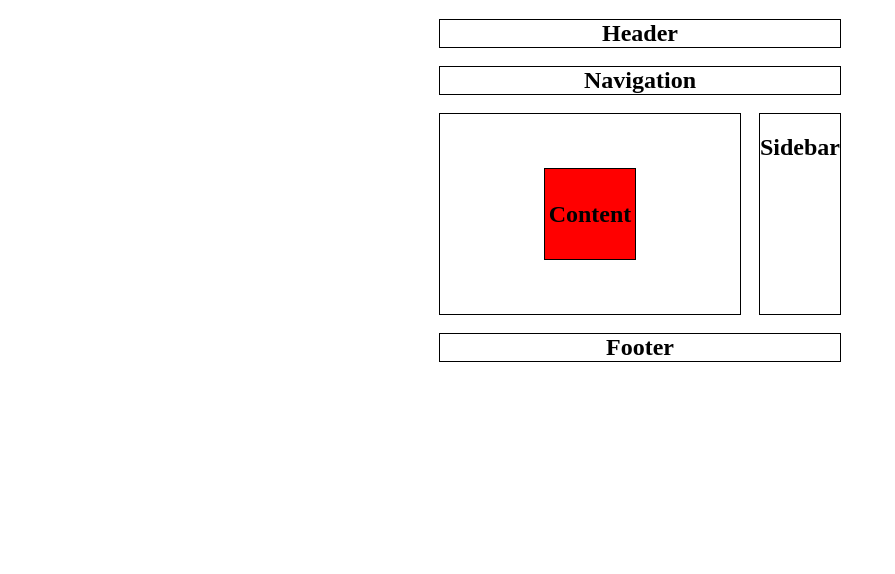
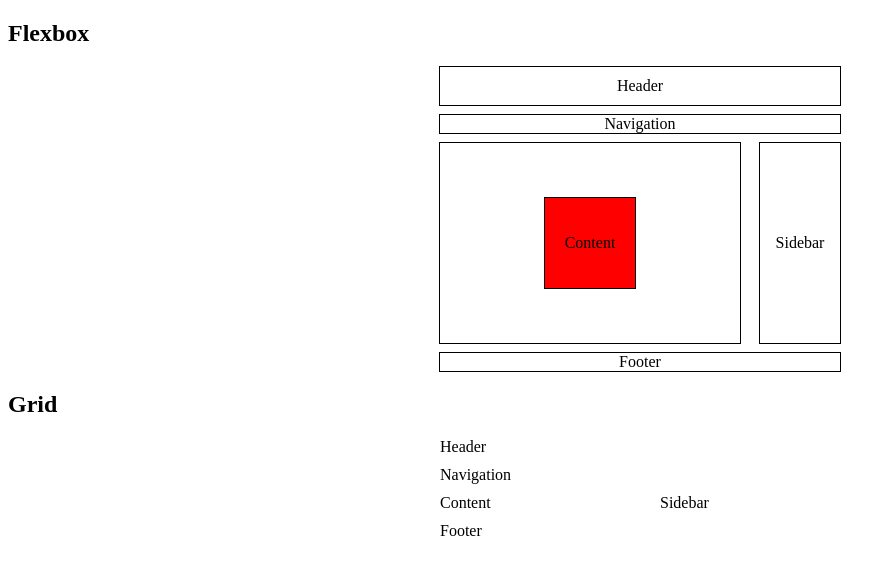
Before and after one commit to iSteffan/DevIT-Software-test-task, a plain HTML site: page index.html in a window 1280 px wide. Shown: the whole page, without its empty margins (0-895 px from the left). Drawn offline with Linux system fonts and the light colour scheme.

Commit message:
grid in process

```diff
--- a/css/styles.css
+++ b/css/styles.css
@@ -1,29 +1,32 @@
-.header {
+p {
+  margin: 0;
+}
+
+.flexbox {
   margin-left: auto;
   margin-right: auto;
+  display: flex;
+  flex-direction: column;
+  row-gap: 10px;
 
   width: 400px;
+}
+
+.header {
+  padding: 10px 0;
+
   text-align: center;
   outline: 1px solid black;
 }
 
 .nav {
-  margin-left: auto;
-  margin-right: auto;
-
-  width: 400px;
   text-align: center;
-
   outline: 1px solid black;
 }
 
 .wrapper {
-  margin-left: auto;
-  margin-right: auto;
   display: flex;
   gap: 20px;
-
-  width: 400px;
 }
 
 .content {
@@ -48,20 +51,19 @@
   outline: 1px solid black;
 
   animation: rotateSquare 5s linear infinite;
-  transition: background-color 0.5s ease;
 }
 
 .sidebar {
+  display: flex;
+  justify-content: center;
+  align-items: center;
+
+  width: 20%;
   outline: 1px solid black;
 }
 
 .footer {
-  margin-left: auto;
-  margin-right: auto;
-
-  width: 400px;
   text-align: center;
-
   outline: 1px solid black;
 }
 
@@ -83,3 +85,37 @@
     background-color: red;
   }
 }
+
+.grid {
+  margin-left: auto;
+  margin-right: auto;
+  display: grid;
+  grid-template-columns: repeat(2, 1fr);
+  grid-template-rows: auto auto 1fr auto auto;
+  gap: 10px;
+
+  width: 400px;
+}
+
+.grid-header {
+  grid-column: 1 / span 2;
+}
+
+.grid-nav {
+  grid-column: 1 / span 2;
+}
+
+.grid-content {
+  grid-column: 1;
+  grid-row: 3;
+}
+
+.grid-sidebar {
+  grid-column: 2;
+  grid-row: 3;
+  margin-left: 15px;
+}
+
+.grid-footer {
+  grid-column: 1 / span 2;
+}
--- a/index.html
+++ b/index.html
@@ -1,5 +1,5 @@
 <!DOCTYPE html>
-<html lang="uk">
+<html lang="en">
   <head>
     <meta charset="UTF-8" />
     <meta http-equiv="X-UA-Compatible" content="IE=edge" />
@@ -7,28 +7,40 @@
     <title>DevIT</title>
     <link rel="stylesheet" href="./css/styles.css" />
   </head>
+
   <body>
-    <header class="header">
-      <h2>Header</h2>
-    </header>
     <main>
-      <nav class="nav">
-        <h2>Navigation</h2>
-      </nav>
-      <div class="wrapper">
-        <div class="content">
-          <div class="square">
-            <h2>Content</h2>
+      <h2>Flexbox</h2>
+      <div class="flexbox">
+        <div class="header"><p>Header</p></div>
+        <div class="nav"><p>Navigation</p></div>
+        <div class="wrapper">
+          <div class="content">
+            <div class="square">
+              <p>Content</p>
+            </div>
+          </div>
+          <div class="sidebar"><p>Sidebar</p></div>
+        </div>
+        <div class="footer"><p>Footer</p></div>
+      </div>
+
+      <h2>Grid</h2>
+      <div class="grid">
+        <div class="grid-header"><p>Header</p></div>
+        <div class="grid-nav"><p>Navigation</p></div>
+
+        <div class="grid-content">
+          <div class="grid-square">
+            <p>Content</p>
           </div>
         </div>
-        <aside class="sidebar">
-          <h2>Sidebar</h2>
-        </aside>
+        <div class="grid-sidebar"><p>Sidebar</p></div>
+
+        <div class="grid-footer"><p>Footer</p></div>
       </div>
     </main>
-    <footer class="footer">
-      <h2>Footer</h2>
-    </footer>
+
     <!-- <script defer src=""></script> -->
   </body>
 </html>
```
